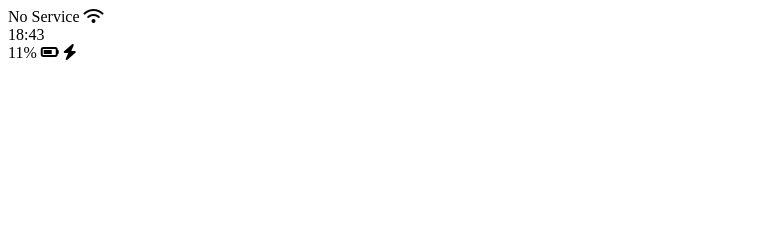
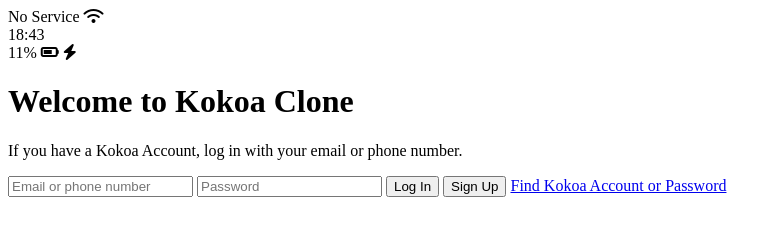
Before and after one commit to purple402/kokoa-clone-2020, a plain HTML site: page index.html in a window 1280 px wide. Shown: the whole page, without its empty margins (0-782 px from the left). Drawn offline with Linux system fonts and the light colour scheme.

Commit message:
Make log in part

```diff
--- a/index.html
+++ b/index.html
@@ -3,7 +3,7 @@
   <head>
     <meta charset="UTF-8" />
     <meta name="viewport" content="width=device-width, initial-scale=1.0" />
-    <title>Welcome to KokoaTalk</title>
+    <title>Welcome to Kokoa Clone</title>
   </head>
   <body>
     <div id="status-bar">
@@ -20,6 +20,22 @@
         <i class="fas fa-bolt"></i>
       </div>
     </div>
+
+    <header class="welcome-header">
+      <h1 class="welcome-header__title">Welcome to Kokoa Clone</h1>
+      <p class="welcome-header__text">
+        If you have a Kokoa Account, log in with your email or phone number.
+      </p>
+    </header>
+
+    <form id="login-form">
+      <input type="text" placeholder="Email or phone number" required />
+      <input type="password" placeholder="Password" required />
+      <input type="submit" value="Log In" />
+      <input type="submit" value="Sign Up" />
+      <a href="#">Find Kokoa Account or Password</a>
+    </form>
+
     <script
       src="https://kit.fontawesome.com/6478f529f2.js"
       crossorigin="anonymous"
```
